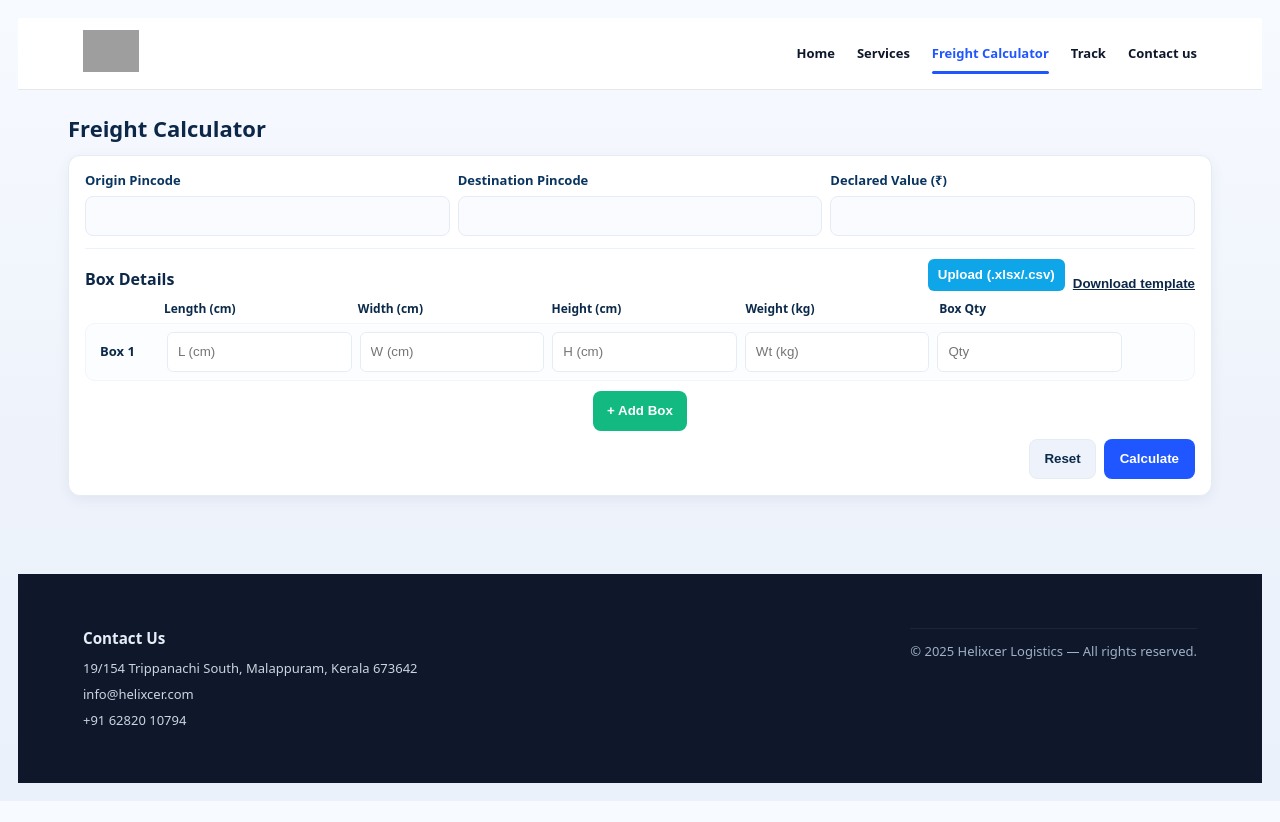
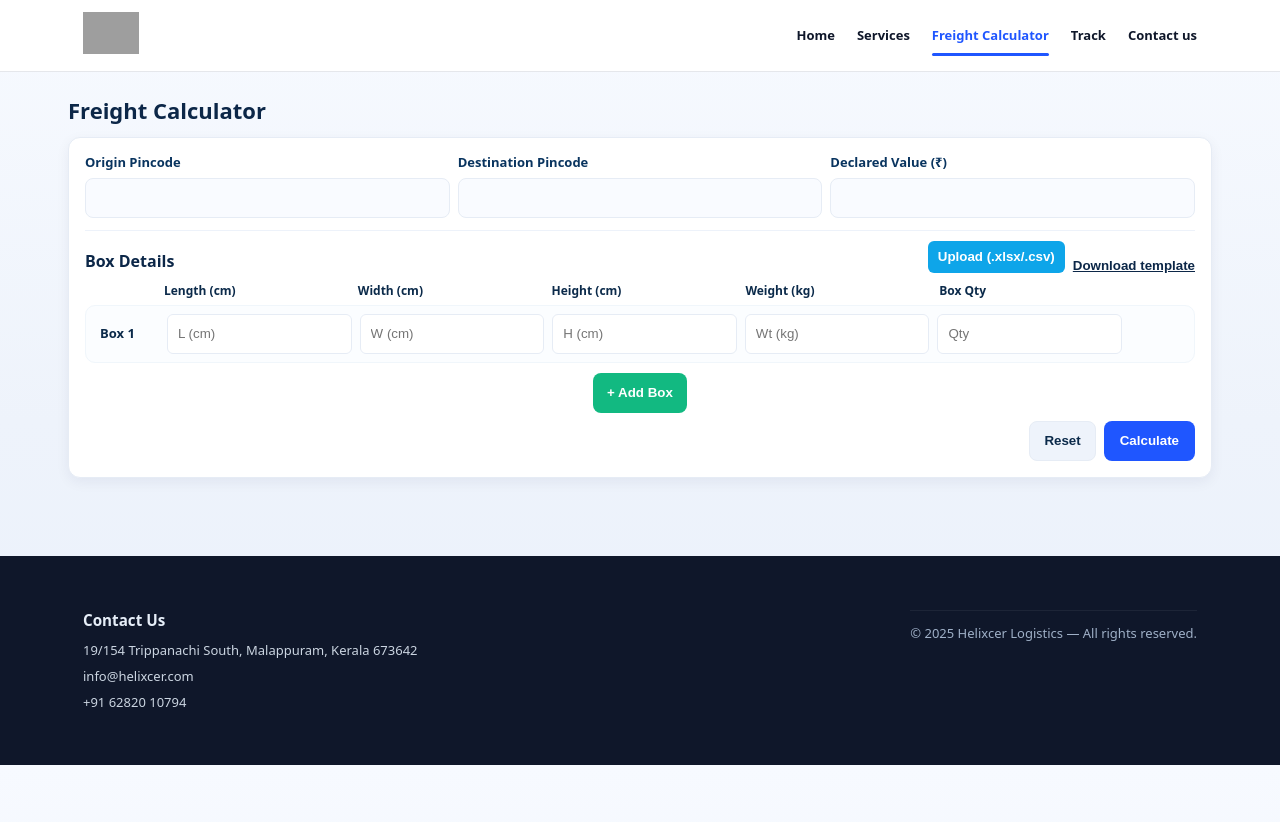
Before and after one commit to nisaran/helixcer-logistics, a Jekyll site: the page built from calculator/index.html, in a window 1280 px wide. Shown: the top 822 px of the page. Built offline with Jekyll 4.4.1, drawn with Linux system fonts in a browser that asks for light colours; grey boxes are pictures that could not be loaded.

Commit message:
Update index.html

```diff
--- a/calculator/index.html
+++ b/calculator/index.html
@@ -35,7 +35,7 @@ description: Frieght Calculator - Helixcer Logistics
 }
 
   body {
-    margin:0; padding:18px;
+    margin:0;
     font:13px/1.35 system-ui,-apple-system,Segoe UI,Roboto,Arial,sans-serif;
     color:var(--text);
     background:linear-gradient(180deg,#f7faff,#eef3fb 55%,#eaf1fb);
```
